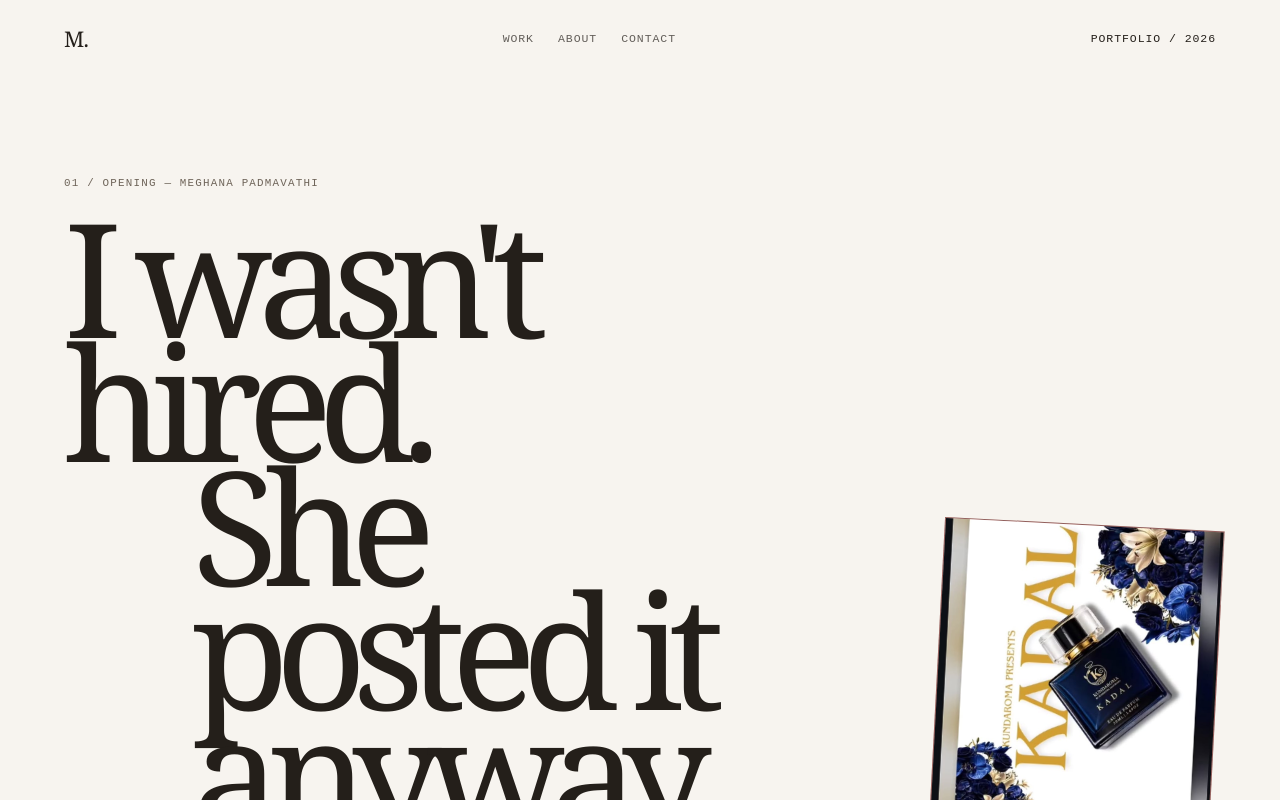
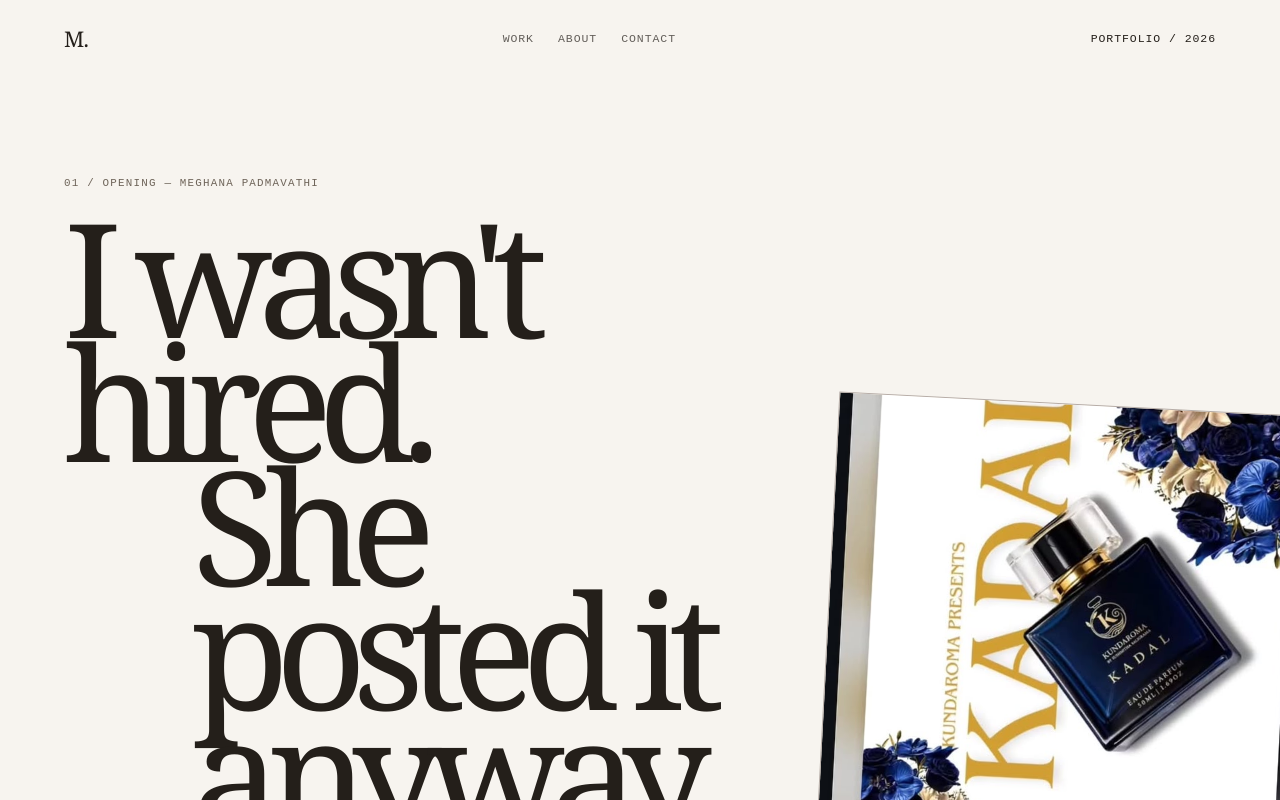
Before and after one commit to Nareshm03/meghana-portfolio_, a Next.js app: page / in a window 1280 px wide. Shown: the top 800 px of the page. Built offline with nearby package versions, Linux system fonts and the light colour scheme.

Commit message:
Update editorial home section and add site icon
Replit-Commit-Author: Agent

```diff
--- a/components/sections/editorial-home.tsx
+++ b/components/sections/editorial-home.tsx
@@ -112,8 +112,8 @@ const Hero = styled(Scene)`
 
 const HeroGrid = styled.div`
   display: grid;
-  grid-template-columns: minmax(0, 1fr) 280px;
-  gap: 8vw;
+  grid-template-columns: minmax(0, 1fr) minmax(300px, 390px);
+  gap: 5vw;
   align-items: end;
   @media (max-width: 700px) { display: block; }
 `;
@@ -131,29 +131,13 @@ const HeroTitle = styled.h1`
 
 const Proof = styled.div`
   position: relative;
-  min-height: 340px;
-  margin-bottom: -30px;
-  background:
-    linear-gradient(135deg, rgba(255,255,255,.4) 0 12%, transparent 12% 100%),
-    repeating-linear-gradient(0deg, rgba(45,23,25,.08) 0 1px, transparent 1px 5px),
-    #c88782;
+  min-height: 500px;
+  margin: 0 -8vw -70px 0;
+  overflow: hidden;
+  background: #f2ede5;
   border: 1px solid rgba(45,23,25,.3);
   transform: rotate(3deg);
-  &::before {
-    content: "KUNDAROMA / PROOF";
-    position: absolute;
-    top: 18px; left: 18px;
-    font: 500 0.63rem ui-monospace, monospace;
-    letter-spacing: .12em;
-  }
-  &::after {
-    content: "real post\\A source image pending";
-    white-space: pre;
-    position: absolute;
-    left: 18px; bottom: 18px;
-    font: 400 0.7rem/1.5 ui-monospace, monospace;
-  }
-  @media (max-width: 700px) { min-height: 230px; max-width: 290px; margin: 48px 20px 0 auto; }
+  @media (max-width: 700px) { min-height: 370px; max-width: 290px; margin: 48px 20px 0 auto; }
 `;
 
 const HeroArtwork = styled(Image)`
@@ -185,6 +169,10 @@ const OceanOverlay = styled.div`
   margin: auto;
   pointer-events: none;
   h2 { max-width: 500px; margin: 0; font: 400 clamp(4rem, 10vw, 10rem)/.8 Georgia, serif; letter-spacing: -.08em; }
+  @media (max-width: 700px) {
+    display: block;
+    h2 { margin-top: 34vh; }
+  }
 `;
 
 const HeroNote = styled.div`
@@ -218,7 +206,9 @@ const Feature = styled.div`
 `;
 
 const FeatureVisual = styled.div`
+  position: relative;
   min-height: 570px;
+  overflow: hidden;
   padding: 30px;
   display: flex;
   align-items: end;
@@ -229,6 +219,10 @@ const FeatureVisual = styled.div`
 `;
 
 const VisualLabel = styled.div`
+  position: relative;
+  z-index: 1;
+  padding: 10px;
+  background: rgba(36, 31, 26, .78);
   max-width: 220px;
   font: 500 .7rem/1.5 ui-monospace, monospace;
   letter-spacing: .08em;
```
Also changed, not shown: app/icon.svg (added).
